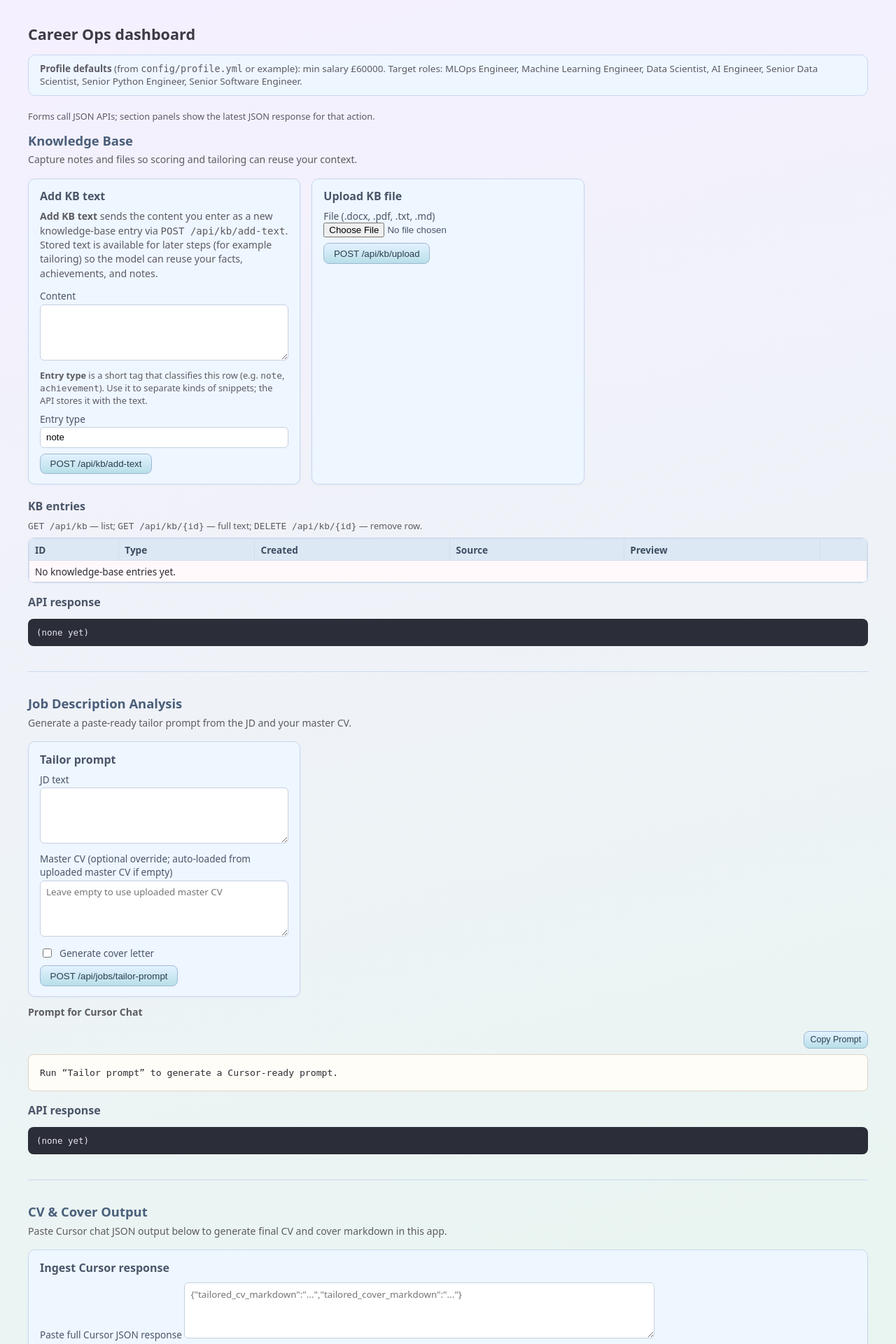
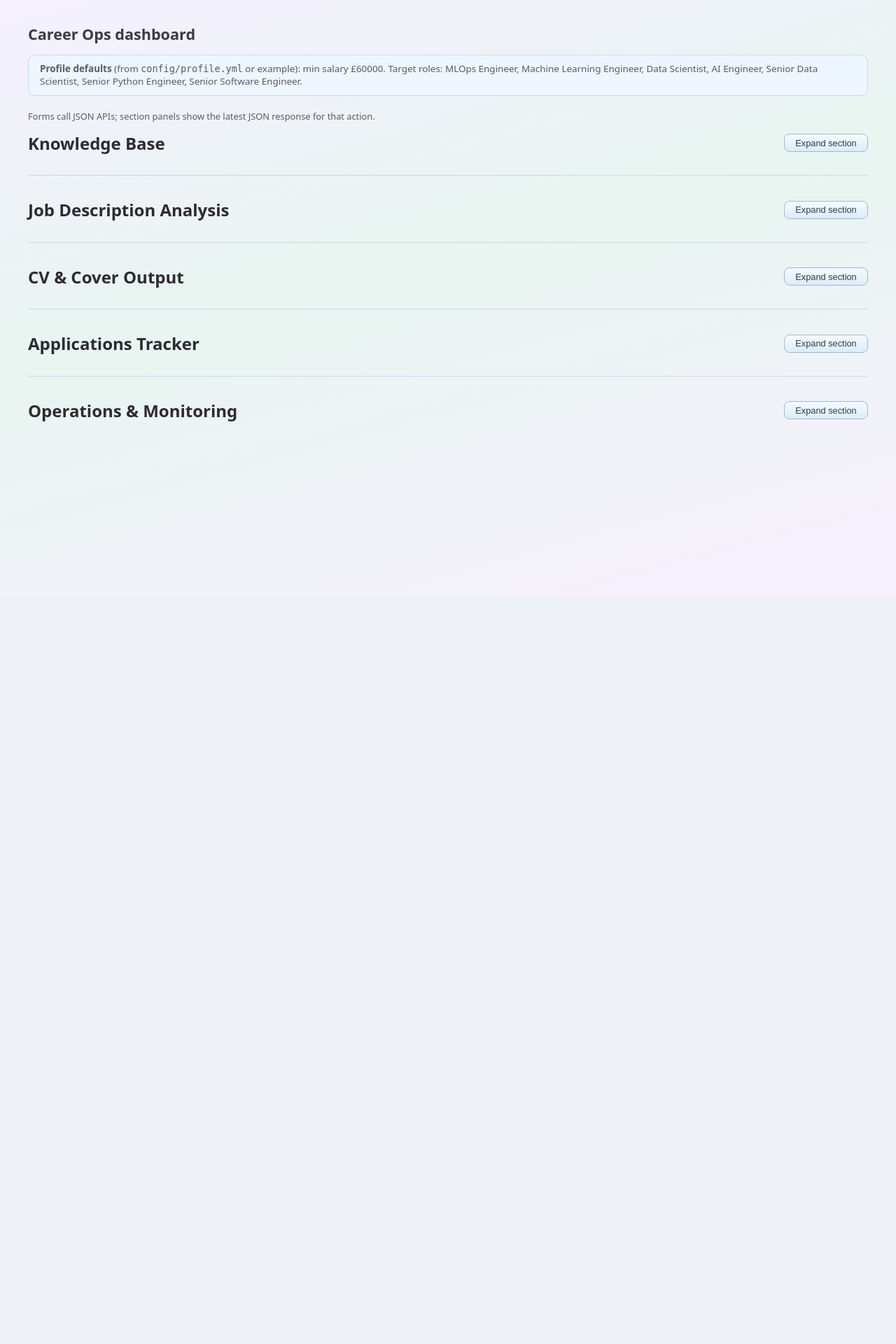
Before and after one commit to itsitish/career-ops-cursor, a FastAPI app: page / in a window 1280 px wide. Shown: the top 1920 px of the page at 70% size. After the commit the page ends 602 px from the top, so only its background shows below. Run offline with FastAPI, Linux system fonts and the light colour scheme; data that the repository does not hold is empty; some libraries are stand-ins or nearby versions.

Commit message:
finalising CV format

```diff
--- a/app/templates/index.html
+++ b/app/templates/index.html
@@ -36,11 +36,27 @@
       border-bottom: 1px solid var(--card-border);
     }
     .page-section:last-of-type { border-bottom: none; }
+    .page-section-header {
+      display: flex;
+      align-items: center;
+      justify-content: space-between;
+      gap: 0.75rem;
+      margin-bottom: 0.35rem;
+    }
     .page-section > h2 {
       font-size: 1.15rem;
       margin: 0 0 0.35rem 0;
       color: #4a5f7a;
     }
+    .page-section-header > h2 { margin: 0; }
+    .section-toggle {
+      margin-top: 0;
+      min-width: 7.5rem;
+      font-size: 0.8rem;
+      padding: 0.28rem 0.65rem;
+      background: linear-gradient(180deg, #f6fbff 0%, #dcecf7 100%);
+    }
+    .page-section-content[hidden] { display: none; }
     .section-help {
       color: var(--muted);
       font-size: 0.88rem;
@@ -99,6 +115,26 @@
       border-radius: 8px;
     }
     .grid { display: grid; grid-template-columns: repeat(auto-fill, minmax(20rem, 1fr)); gap: 1rem; }
+    .pdf-stack {
+      display: block;
+      margin-top: 0;
+      max-width: 42rem;
+    }
+    .pdf-stack > .card { margin-bottom: 1rem; }
+    .pdf-stack > .card:last-child { margin-bottom: 0; }
+    #section-cv-cover .card,
+    #section-cv-cover .pdf-stack,
+    #section-cv-cover .tailor-out,
+    #section-cv-cover .api-out,
+    #section-cv-cover .page-section-content {
+      max-width: none;
+      width: 100%;
+      box-sizing: border-box;
+    }
+    #section-cv-cover textarea,
+    #section-cv-cover input[type="text"] {
+      max-width: none;
+    }
     .muted { color: var(--muted); font-size: 0.8rem; }
     .config-banner {
       background: var(--card);
@@ -299,7 +335,7 @@
     <pre class="tailor-out" id="tailor-cover-out">{{ latest_tailored_cover or 'Paste Cursor response above to populate this panel.' }}</pre>
     <h3 style="margin-top: 1rem;">Export PDF</h3>
     <p class="muted" style="margin: 0 0 0.75rem 0;">After a successful ingest, CV and cover fields fill from the panels above. Each form calls <code>POST /api/cv/export-pdf</code>.</p>
-    <div class="grid" style="margin-top: 0;">
+    <div class="pdf-stack">
       <section class="card">
         <h4 style="margin: 0 0 0.5rem 0; font-size: 1rem; color: #4a5f7a;">CV only</h4>
         <form id="form-pdf-cv">
@@ -429,6 +465,54 @@
     const kbViewPre = document.getElementById('kb-view-pre');
     const kbViewMeta = document.getElementById('kb-view-meta');
     const kbViewTitle = document.getElementById('kb-view-title');
+
+    /**
+     * Make each top-level dashboard section collapsible and persist its state.
+     */
+    function initCollapsibleSections() {
+      const sections = document.querySelectorAll('.page-section');
+      for (const section of sections) {
+        const heading = section.querySelector(':scope > h2');
+        if (!heading || !section.id) continue;
+
+        const storageKey = 'career-ops-section:' + section.id;
+        const header = document.createElement('div');
+        header.className = 'page-section-header';
+
+        const toggleBtn = document.createElement('button');
+        toggleBtn.type = 'button';
+        toggleBtn.className = 'section-toggle';
+
+        const content = document.createElement('div');
+        content.className = 'page-section-content';
+        content.id = section.id + '-content';
+
+        section.insertBefore(header, heading);
+        header.appendChild(heading);
+        header.appendChild(toggleBtn);
+
+        while (header.nextSibling) {
+          content.appendChild(header.nextSibling);
+        }
+        section.appendChild(content);
+
+        function applyCollapsedState(collapsed) {
+          content.hidden = collapsed;
+          toggleBtn.setAttribute('aria-expanded', collapsed ? 'false' : 'true');
+          toggleBtn.setAttribute('aria-controls', content.id);
+          toggleBtn.textContent = collapsed ? 'Expand section' : 'Collapse section';
+        }
+
+        applyCollapsedState(true);
+
+        toggleBtn.addEventListener('click', () => {
+          const collapsed = !content.hidden;
+          applyCollapsedState(collapsed);
+        });
+      }
+    }
+
+    initCollapsibleSections();
 
     /** Escape text for safe insertion into HTML when building table rows from JSON. */
     function escapeHtml(s) {
```
Also changed, not shown: app/services/cv_tailor_worker.py (+25 -6 lines), app/services/pdf_export.py (+23 -8 lines).
